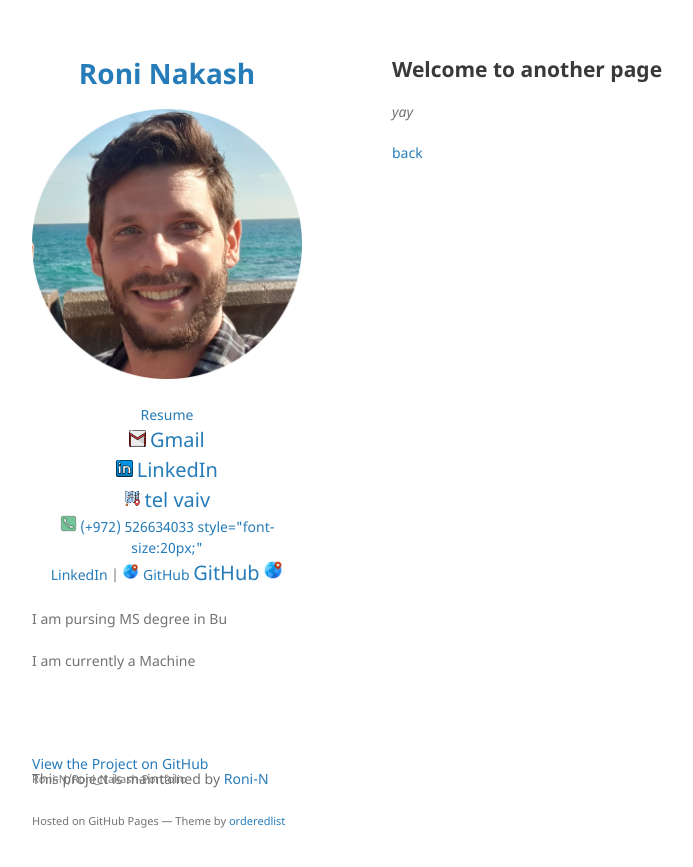
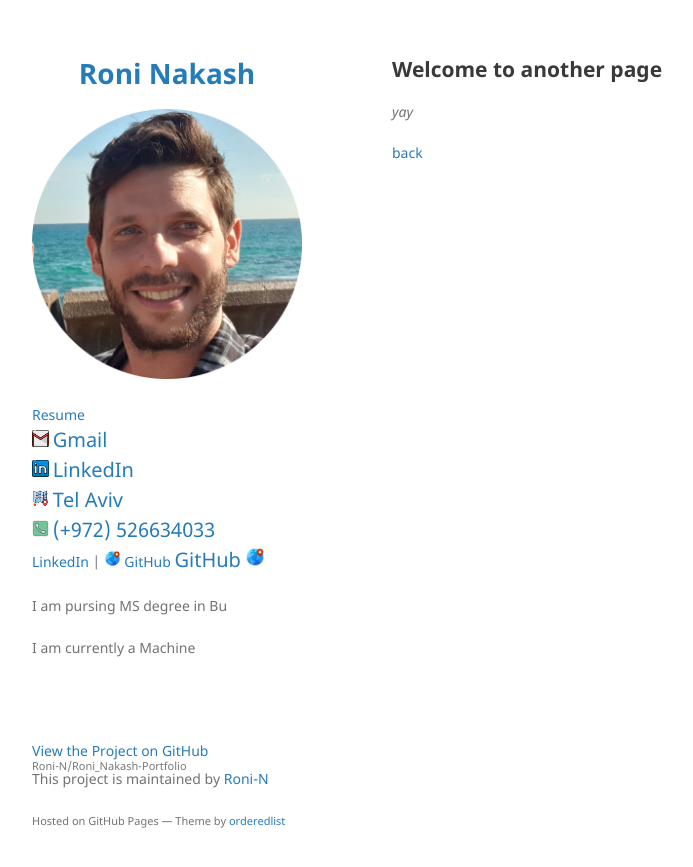
Before and after one commit to Roni-N/Roni_Nakash-Portfolio, a Jekyll site: the page built from another-page.md, in a window 1280 px wide. Shown: the top 867 px of the page, without its empty margins (178-871 px from the left). Built offline with Jekyll 4.4.1, drawn with Linux system fonts in a browser that asks for light colours; our own code applies the rules of GitHub Pages for plain Markdown files.

Commit message:
Update _config.yml

```diff
--- a/_config.yml
+++ b/_config.yml
@@ -2,7 +2,7 @@ title: <p align="center"> Roni Nakash </p>
 logo: "/assets/img/ro-m.png?raw=true"
 
 description:
-  <p align="center">
+  <p align="left">
   <a href="pdf/resumedf">Resume</a> <br>
 
   <img src="assets/img/g1.png" alt="Italian Trulli" style="width:17px;height:17px;">
@@ -10,9 +10,9 @@ description:
   <img src="assets/img/l2.png" alt="Italian Trulli" style="width:17px;height:17px;">
   <a href="https://www.linkedin.com/in/chrisknhtran/" style="font-size:20px;">LinkedIn</a> <br>
   <img src="assets/img/geo2.png" alt="Italian Trulli" style="width:17px;height:17px;">
-  <a style="font-size:20px; ">tel vaiv</a> <br>
+  <a href=" " style="font-size:20px;">Tel Aviv</a> <br>
   <img src="assets/img/t5.png" alt="Italian Trulli" style="width:17px;height:17px;">
-  <a >(+972) 526634033 style="font-size:20px;"</a> <br>
+  <a href=" " style="font-size:20px;">(+972) 526634033</a> <br>
 
 
   <a href="https://www.linkedin.com/in/chrisknhtran/">LinkedIn</a> |
```
